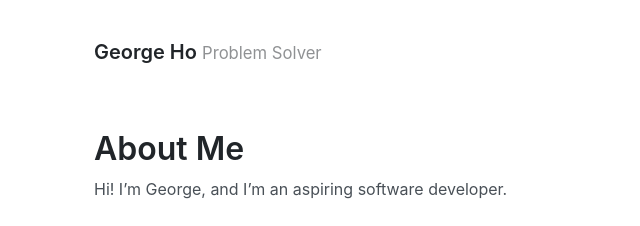
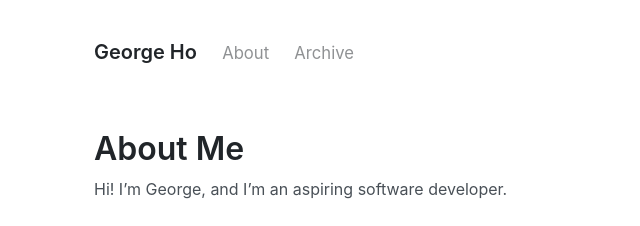
Before and after one commit to georgehwho/georgehwho.github.io, a Jekyll site: the page built from index.md, in a window 1280 px wide. Shown: the top 226 px of the page, without its empty margins (210-850 px from the left). Built offline with Jekyll 4.4.1, drawn with Linux system fonts in a browser that asks for light colours.

Commit message:
Add headers to the site

```diff
--- a/_config.yml
+++ b/_config.yml
@@ -1,10 +1,16 @@
 # Setup
 title: George Ho
-tagline: Problem Solver
-url: https://getpoole.com
-paginate: 1
+tagline: "Problem Solver"
+url: https://georgehwho.github.io
+# paginate: 1
 baseurl: ""
 permalink: pretty
+
+# pages in nav bar
+include: ['_pages']
+pages_list:
+  About: '/about'
+  Archive: '/archive'
 
 # Gems
 plugins:
--- a/_layouts/default.html
+++ b/_layouts/default.html
@@ -9,7 +9,12 @@
       <header class="masthead">
         <h3 class="masthead-title">
           <a href="{{ site.baseurl }}/" title="Home">{{ site.title }}</a>
-          <small>{{ site.tagline }}</small>
+
+          {% for page in site.pages_list %}
+            &nbsp;&nbsp;&nbsp;
+            <small><a href="{{ page[1]  }}">{{ page[0] }}</a></small>
+          {% endfor %}
+
         </h3>
       </header>
 
```
